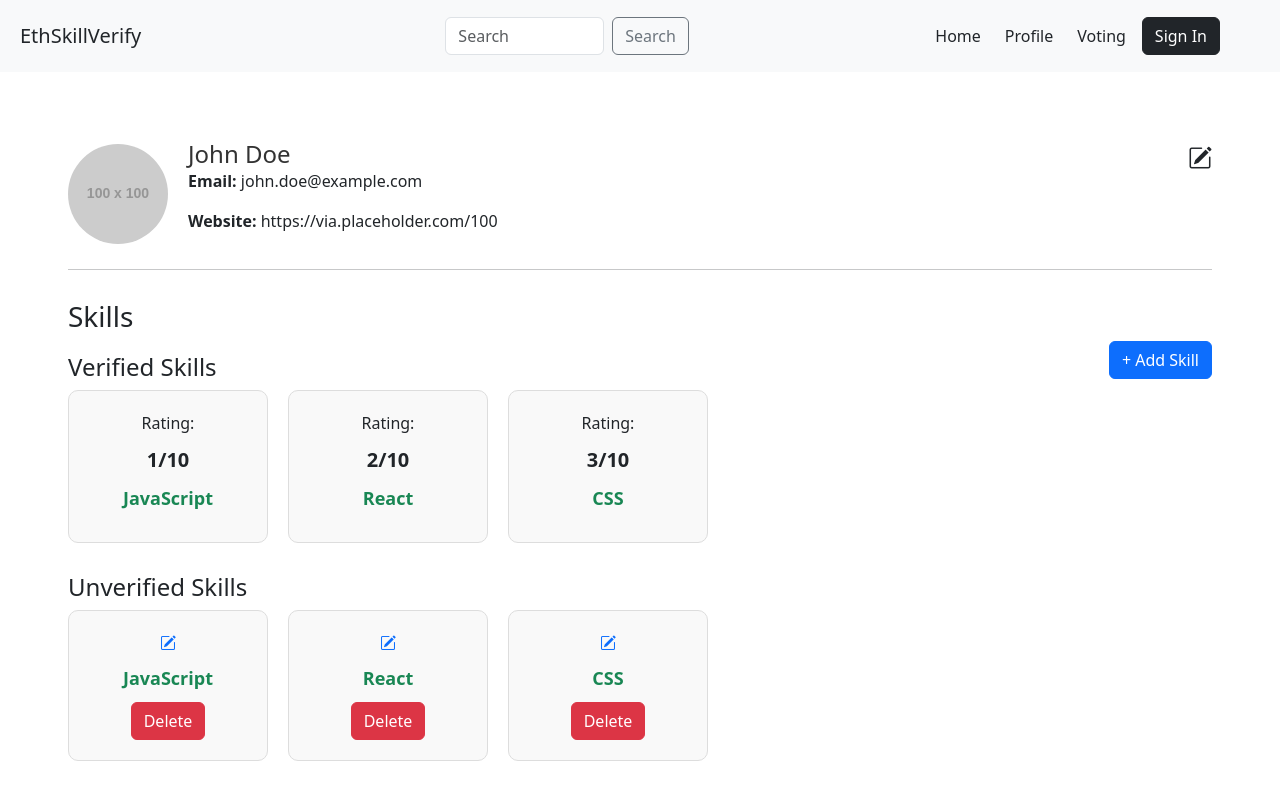
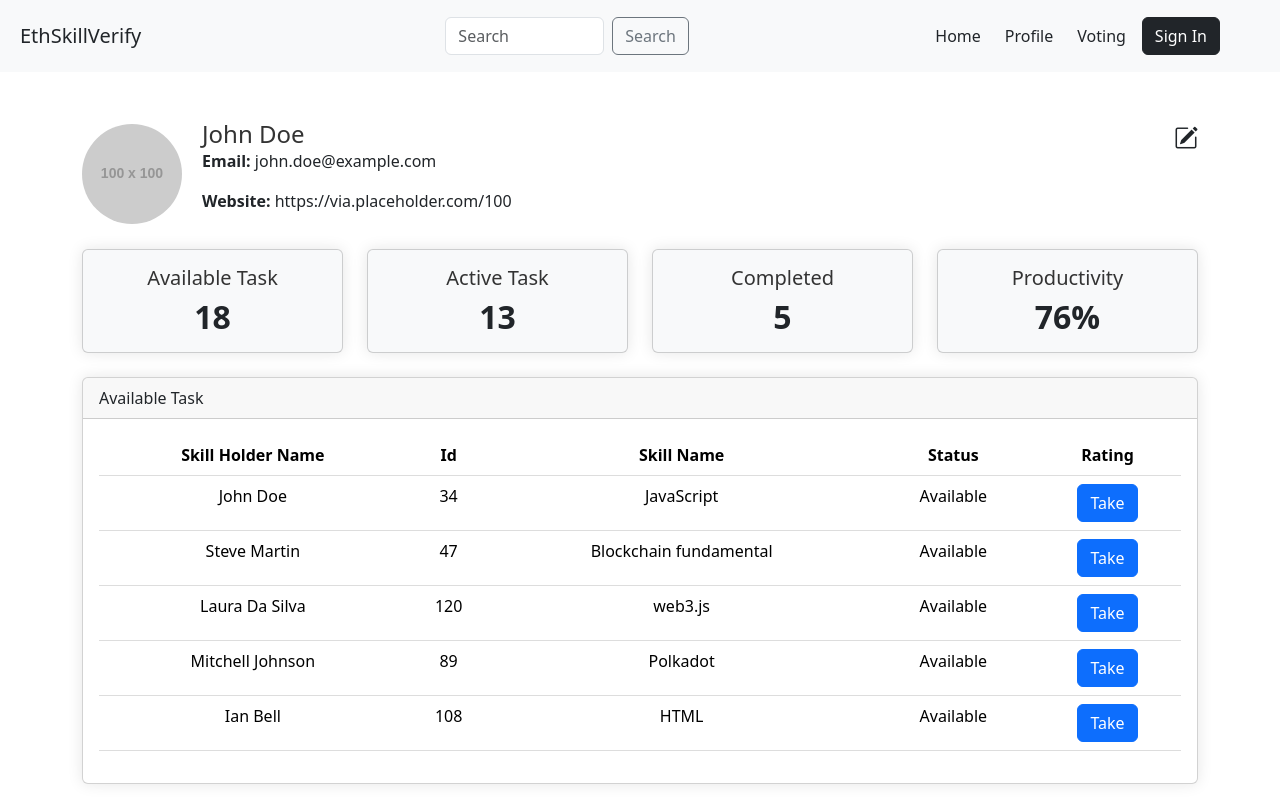
Before and after one commit to harshil3662/skill-verification, a React (Create React App) app in the folder frontend/: page /profile in a window 1280 px wide. Shown: the top 800 px of the page. Built offline with nearby package versions, Linux system fonts and the light colour scheme.

Commit message:
working on dash board

```diff
--- a/frontend/src/App.js
+++ b/frontend/src/App.js
@@ -6,6 +6,7 @@ import Signin from "./routes/Signin"
 import Signup from "./routes/Signup"
 import Profile from './routes/Profile';
 import Voting from './routes/Voting';
+import RateModel from "./routes/Rate";
 
 function App() {
   return (
@@ -17,6 +18,7 @@ function App() {
           <Route path='profile' element={<Profile />} />
           <Route path="signin" element={<Signin />} />
           <Route path="signup" element={<Signup />} />
+          <Route path="rate" element={<RateModel/>}/>
         </Route>
       </Routes>
     </Router>
--- a/frontend/src/routes/ExpertProfile.js
+++ b/frontend/src/routes/ExpertProfile.js
@@ -1,7 +1,9 @@
 import React, { useState } from 'react';
+import { useNavigate } from 'react-router-dom';
 import '../CSS/Expert.css';
 import Navbar from "./Navbar";
 import EditProfileModel from "./EditProfileModel";
+import RateModel from './Rate';
 
 const Expert = () => {
 
@@ -15,10 +17,19 @@ const Expert = () => {
         skills: ['JavaScript', 'React', 'CSS']
     })
 
-    const [current,setCurrent] = useState('Active')
+    const [current,setCurrent] = useState('Available')
+    const navigate = useNavigate();
 
     const toggleEditProfileModal = () => {
         setProfileModel(!profileModel);
+    };
+
+    const toggleModal = () => {
+        if (current === "Available") {
+
+        } else {
+            navigate('/rate');
+        }
     };
 
     return (
@@ -36,17 +47,17 @@ const Expert = () => {
                 </div>
                 <div className="row mb-4">
                     <div className="col-md-3">
-                        <div className="card task text-center bg-light" onClick={()=>{setCurrent('Active')}}>
+                        <div className="card task text-center bg-light" onClick={()=>{setCurrent('Available')}}>
                             <div className="card-body">
-                                <h5 className="card-title">Active Task</h5>
+                                <h5 className="card-title">Available Task</h5>
                                 <p className="card-text display-4">18</p>
                             </div>
                         </div>
                     </div>
                     <div className="col-md-3">
-                        <div className="card task text-center bg-light" onClick={()=>{setCurrent('Pending')}}>
+                        <div className="card task text-center bg-light" onClick={()=>{setCurrent('Active')}}>
                             <div className="card-body">
-                                <h5 className="card-title">Pending Task</h5>
+                                <h5 className="card-title">Active Task</h5>
                                 <p className="card-text display-4">13</p>
                             </div>
                         </div>
@@ -90,40 +101,120 @@ const Expert = () => {
                                     <td>34</td>
                                     <td>JavaScript</td>
                                     <td>{current}</td>
-                                    {current !== "Completed" ? <td><button type="button" class="btn btn-primary">{current === "Active" ? "Take" : "Rate"}</button></td> :
-                                    <td><div className="progress"><div className="progress-bar" role="progressbar" style={{width: '50%'}} aria-valuenow="100" aria-valuemin="0" aria-valuemax="100"></div></div></td>}
+                                    {current !== "Completed"
+                                        ?
+                                            <td>
+                                                <button
+                                                    type="button"
+                                                    className="btn btn-primary"
+                                                    onClick={toggleModal}
+                                                    >
+                                                        {current === "Available" ? "Take" : "Rate"}
+                                                </button>
+                                            </td>
+                                        :
+                                            <td>
+                                                <div className="progress">
+                                                    <div className="progress-bar" role="progressbar" style={{width: '50%'}} aria-valuenow="100" aria-valuemin="0" aria-valuemax="100"></div>
+                                                </div>
+                                            </td>
+                                        }
                                 </tr>
                                 <tr>
-                                    <td>Slack Team UI Design</td>
+                                    <td>Steve Martin</td>
                                     <td>47</td>
                                     <td>Blockchain fundamental</td>
                                     <td>{current}</td>
-                                    {current !== "Completed" ? <td><button type="button" class="btn btn-primary">{current === "Active" ? "Take" : "Rate"}</button></td> :
-                                    <td><div className="progress"><div className="progress-bar" role="progressbar" style={{width: '70%'}} aria-valuenow="100" aria-valuemin="0" aria-valuemax="100"></div></div></td>}
+                                    {current !== "Completed"
+                                        ?
+                                            <td>
+                                                <button
+                                                    type="button"
+                                                    className="btn btn-primary"
+                                                    onClick={toggleModal}
+                                                    >
+                                                        {current === "Available" ? "Take" : "Rate"}
+                                                </button>
+                                            </td>
+                                        :
+                                            <td>
+                                                <div className="progress">
+                                                    <div className="progress-bar" role="progressbar" style={{width: '70%'}} aria-valuenow="100" aria-valuemin="0" aria-valuemax="100"></div>
+                                                </div>
+                                            </td>
+                                    }
                                 </tr>
                                 <tr>
-                                    <td>GitHub Satellite</td>
+                                    <td>Laura Da Silva</td>
                                     <td>120</td>
                                     <td>web3.js</td>
                                     <td>{current}</td>
-                                    {current !== "Completed" ? <td><button type="button" class="btn btn-primary">{current === "Active" ? "Take" : "Rate"}</button></td> :
-                                    <td><div className="progress"><div className="progress-bar" role="progressbar" style={{width: '10%'}} aria-valuenow="100" aria-valuemin="0" aria-valuemax="100"></div></div></td>}
+                                    {current !== "Completed"
+                                        ?
+                                            <td>
+                                                <button
+                                                    type="button"
+                                                    className="btn btn-primary"
+                                                    onClick={toggleModal}
+                                                    >
+                                                        {current === "Available" ? "Take" : "Rate"}
+                                                </button>
+                                            </td>
+                                        :
+                                            <td>
+                                                <div className="progress">
+                                                    <div className="progress-bar" role="progressbar" style={{width: '10%'}} aria-valuenow="100" aria-valuemin="0" aria-valuemax="100"></div>
+                                                </div>
+                                            </td>
+                                    }
                                 </tr>
                                 <tr>
-                                    <td>3D Character Modelling</td>
+                                    <td>Mitchell Johnson</td>
                                     <td>89</td>
                                     <td>Polkadot</td>
                                     <td>{current}</td>
-                                    {current !== "Completed" ? <td><button type="button" class="btn btn-primary">{current === "Active" ? "Take" : "Rate"}</button></td> :
-                                    <td><div className="progress"><div className="progress-bar" role="progressbar" style={{width: '40%'}} aria-valuenow="100" aria-valuemin="0" aria-valuemax="100"></div></div></td>}
+                                    {current !== "Completed"
+                                        ?
+                                            <td>
+                                                <button
+                                                    type="button"
+                                                    className="btn btn-primary"
+                                                    onClick={toggleModal}
+                                                    >
+                                                        {current === "Available" ? "Take" : "Rate"}
+                                                </button>
+                                            </td>
+                                        :
+                                            <td>
+                                                <div className="progress">
+                                                    <div className="progress-bar" role="progressbar" style={{width: '40%'}} aria-valuenow="100" aria-valuemin="0" aria-valuemax="100"></div>
+                                                </div>
+                                            </td>
+                                    }
                                 </tr>
                                 <tr>
-                                    <td>Webapp Design System</td>
+                                    <td>Ian Bell</td>
                                     <td>108</td>
                                     <td>HTML</td>
                                     <td>{current}</td>
-                                    {current !== "Completed" ? <td><button type="button" class="btn btn-primary">{current === "Active" ? "Take" : "Rate"}</button></td> :
-                                    <td><div className="progress"><div className="progress-bar" role="progressbar" style={{width: '100%'}} aria-valuenow="100" aria-valuemin="0" aria-valuemax="100"></div></div></td>}
+                                    {current !== "Completed"
+                                        ?
+                                            <td>
+                                                <button
+                                                    type="button"
+                                                    className="btn btn-primary"
+                                                    onClick={toggleModal}
+                                                    >
+                                                        {current === "Available" ? "Take" : "Rate"}
+                                                </button>
+                                            </td>
+                                        :
+                                            <td>
+                                                <div className="progress">
+                                                    <div className="progress-bar" role="progressbar" style={{width: '100%'}} aria-valuenow="100" aria-valuemin="0" aria-valuemax="100"></div>
+                                                </div>
+                                            </td>
+                                    }
                                 </tr>
                             </tbody>
                         </table>
--- a/frontend/src/routes/Profile.js
+++ b/frontend/src/routes/Profile.js
@@ -5,7 +5,7 @@ import SkillHolder from "./SkillHolder";
 
 const Profile = () =>{
 
-    const profile = 'skillHolder'
+    const profile = 'expert'
 
       const renderComponent = () => {
         switch (profile) {
--- /dev/null
+++ b/frontend/src/routes/Rate.js
@@ -0,0 +1,12 @@
+import React,{useState} from "react";
+import { Link } from 'react-router-dom';
+import "../CSS/Footer.css"
+
+function RateModel(){
+    return (
+        <>
+        </>
+    )
+}
+
+export default RateModel
```
